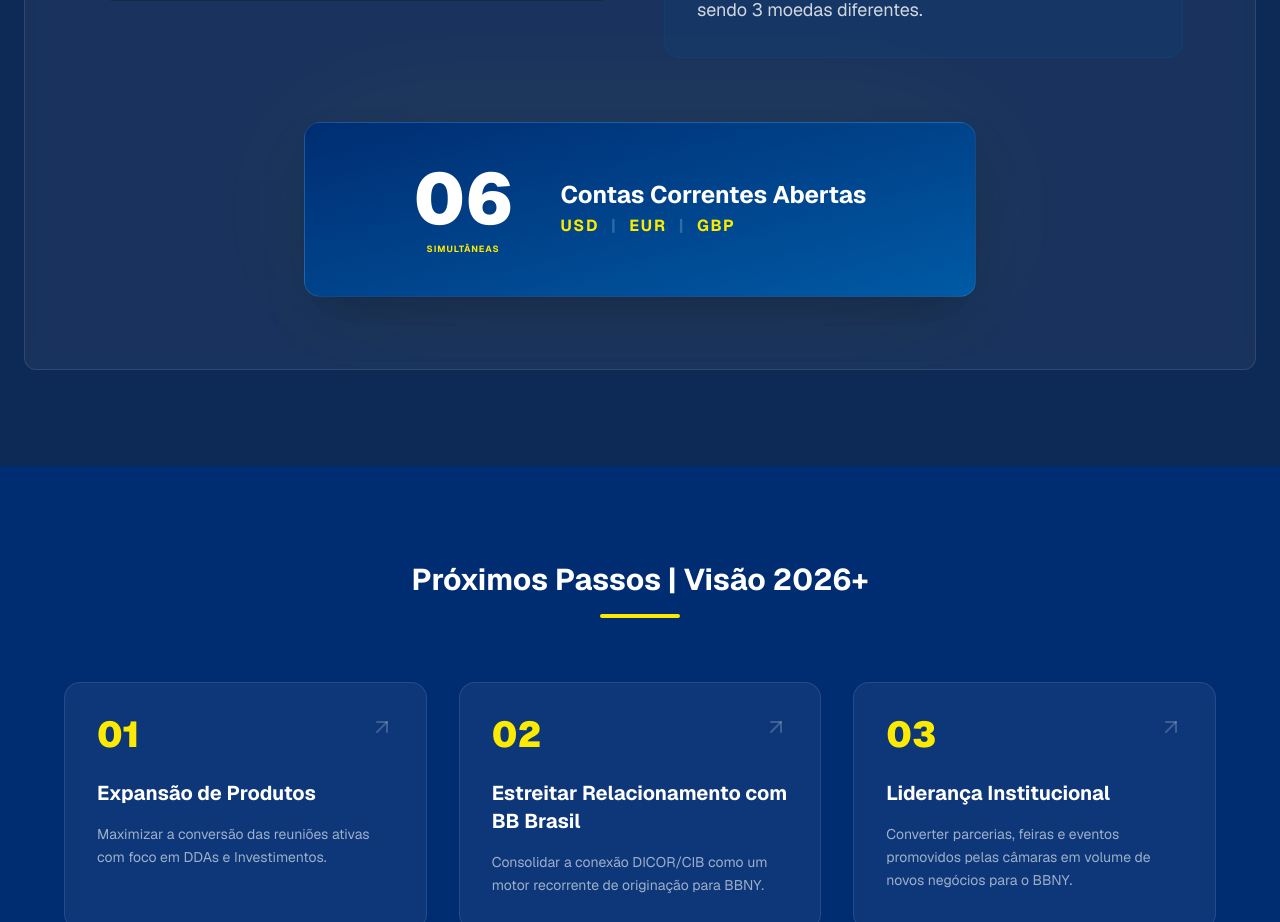
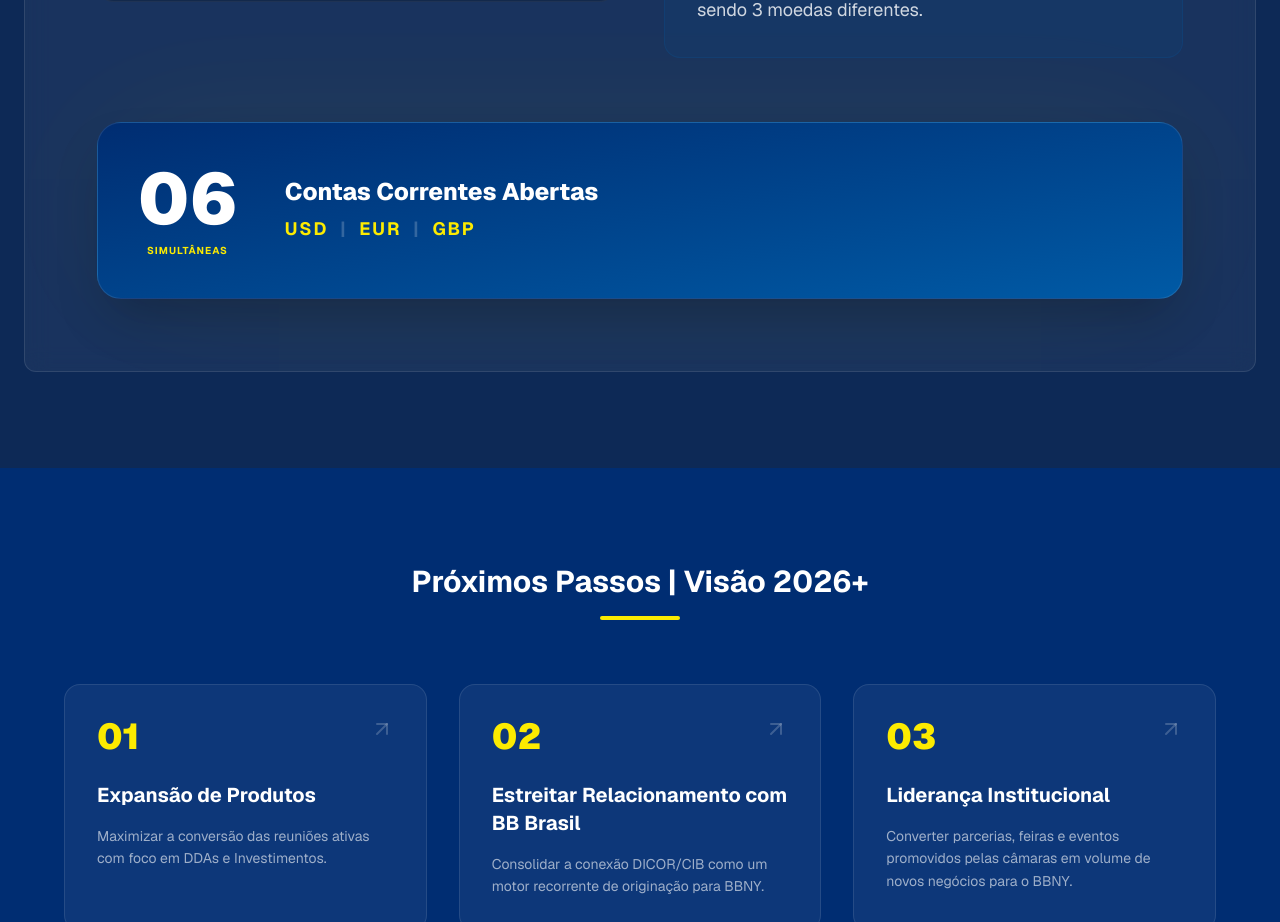
Before and after one commit to skintryker/bbny-presentation, a Next.js app: page / in a window 1280 px wide. Shown: the part 6160-7082 px from the top of the page. Built offline with nearby package versions, Linux system fonts and the light colour scheme.

Commit message:
style: moderate size reduction for Case Study banner

```diff
--- a/src/components/CaseStudy.tsx
+++ b/src/components/CaseStudy.tsx
@@ -48,19 +48,19 @@
             </div>
 
             {/* Final Result */}
-            <div className="relative max-w-2xl mx-auto">
+            <div className="relative">
               <div className="absolute inset-0 bg-bb-yellow blur-3xl opacity-5 rounded-full"></div>
-              <div className="relative bg-gradient-to-br from-bb-blue-dark to-bb-blue-light border border-white/10 p-8 md:p-10 rounded-2xl shadow-2xl overflow-hidden">
-                <div className="flex flex-col md:flex-row items-center justify-center gap-8 md:gap-12">
+              <div className="relative bg-gradient-to-br from-bb-blue-dark to-bb-blue-light border border-white/10 p-10 rounded-3xl shadow-2xl overflow-hidden">
+                <div className="flex flex-col md:flex-row items-center gap-12">
                   <div className="flex flex-col items-center">
-                    <span className="text-6xl md:text-7xl font-black text-white leading-none">06</span>
-                    <span className="text-bb-yellow font-bold uppercase tracking-widest text-[9px] mt-2">Simultâneas</span>
+                    <span className="text-7xl md:text-7xl font-black text-white leading-none">06</span>
+                    <span className="text-bb-yellow font-bold uppercase tracking-widest text-[10px] mt-2">Simultâneas</span>
                   </div>
-                  <div className="flex flex-col gap-1 text-center md:text-left">
-                    <h3 className="text-xl md:text-2xl font-bold text-white leading-tight">
+                  <div className="flex flex-col gap-2 text-center md:text-left">
+                    <h3 className="text-2xl md:text-2xl font-extrabold text-white leading-tight">
                       Contas Correntes Abertas
                     </h3>
-                    <div className="flex gap-3 justify-center md:justify-start text-bb-yellow font-bold tracking-widest text-base">
+                    <div className="flex gap-3 justify-center md:justify-start text-bb-yellow font-bold tracking-widest text-lg">
                       <span>USD</span>
                       <span className="text-white/20">|</span>
                       <span>EUR</span>
```
Also changed, not shown: 1 other file (tests, documents, lock files or other folders).
